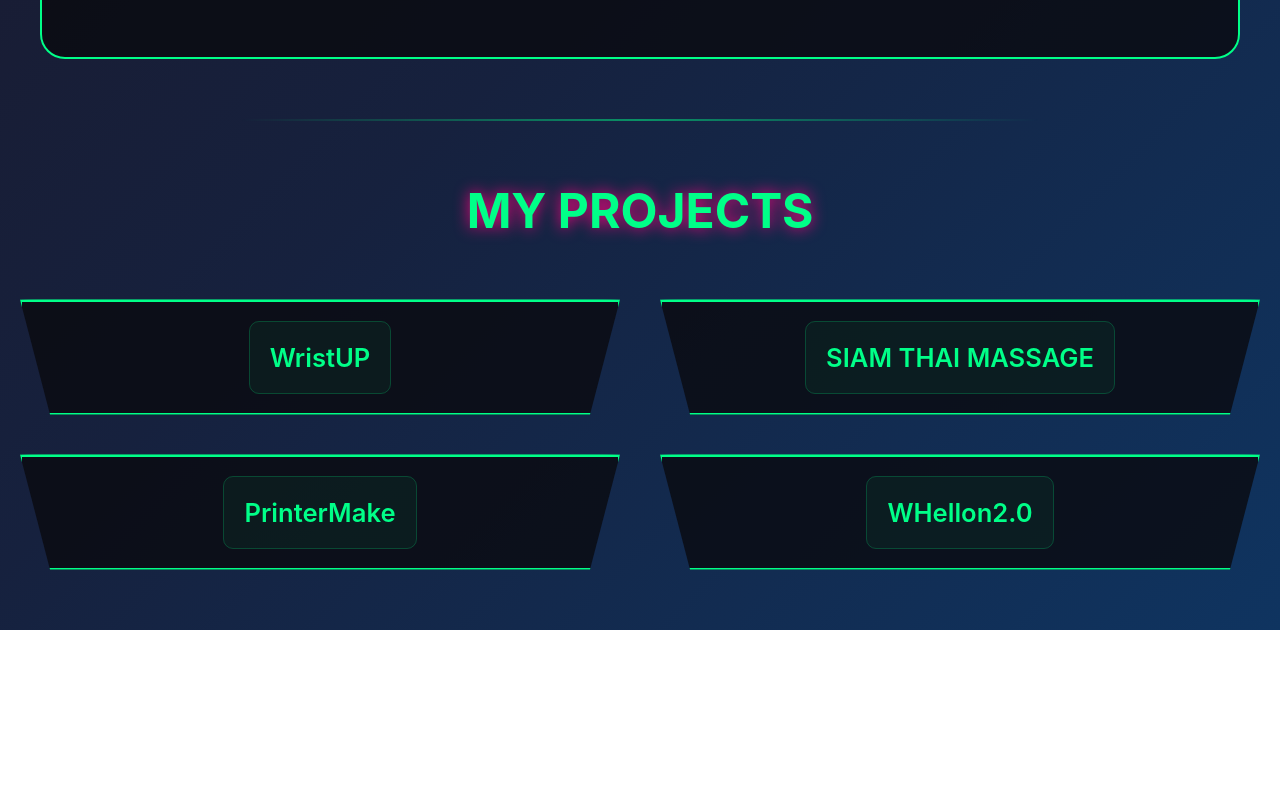
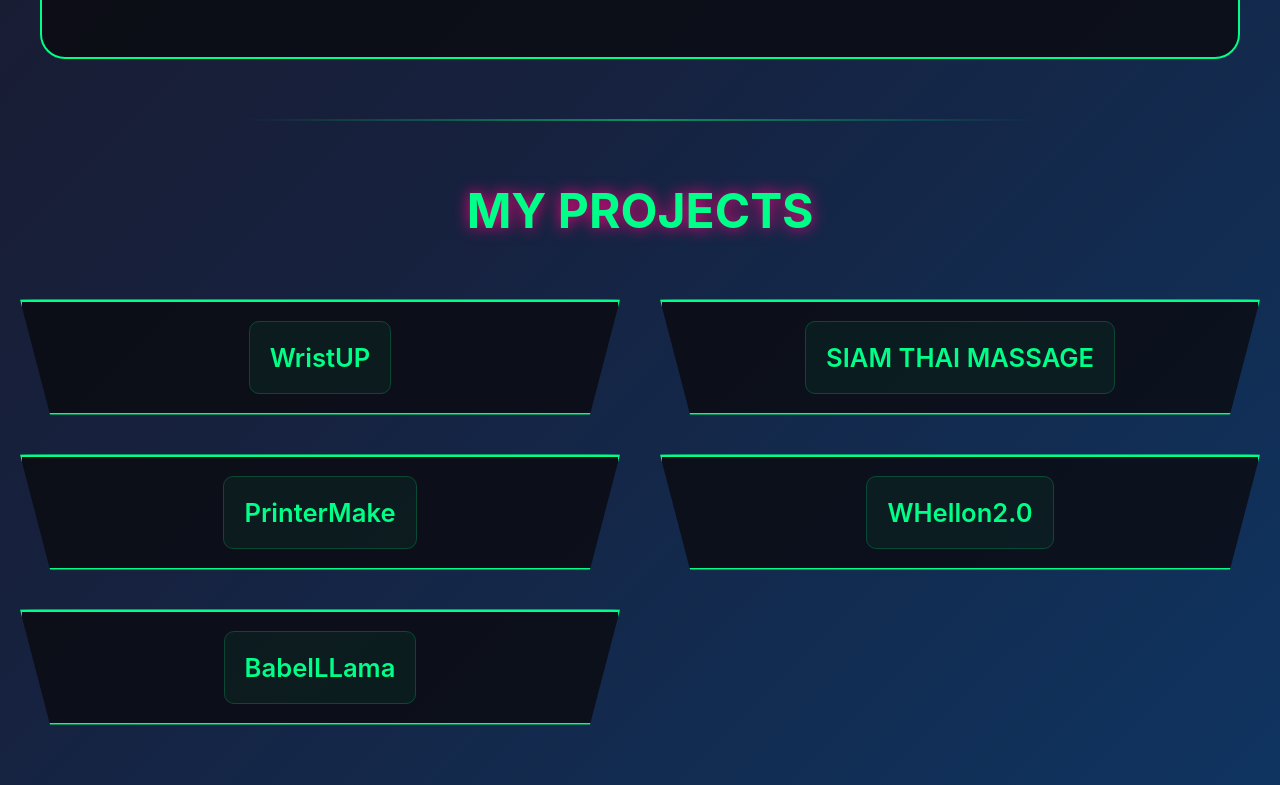
Before and after one commit to ThomasConway01/Portfolio, a plain HTML site: page index.html in a window 1280 px wide. Shown: the part 1433-2218 px from the top of the page. Before the commit the page ends 2063 px from the top, so only its background shows below. Drawn offline with Linux system fonts and the light colour scheme; a web font is replaced by a local one.

Commit message:
add babelllama

```diff
--- a/index.html
+++ b/index.html
@@ -454,6 +454,7 @@
             { name: "SIAM THAI MASSAGE", url: "https://thai-massage-ckw.pages.dev/" },
             { name: "PrinterMake", url: "https://printermake.com" },
             { name: "WHellon2.0", url: "https://thomasconway01.github.io/whellon2.0/" },
+            { name: "BabelLLama", url: "http://thomas.conw.ai:3000/" },
         ];
 
         const projectList = document.getElementById('project-list');
```
